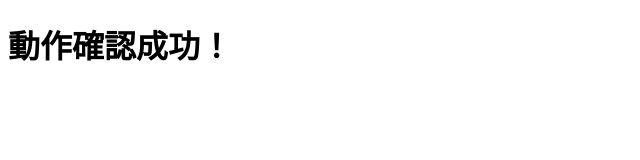
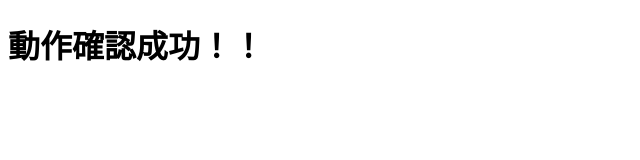
Before and after one commit to js-tomimori/sa-dev-repo-app, a plain HTML site: page App/index.html in a window 1280 px wide. Shown: the full height of the page, 0-640 px from the left. Drawn offline with Linux system fonts and the light colour scheme.

Commit message:
testtomimori

```diff
--- a/App/index.html
+++ b/App/index.html
@@ -5,6 +5,6 @@
     <title>Hello from Fargate!</title>
   </head>
   <body>
-    <h1>動作確認成功！</h1>
+    <h1>動作確認成功！！</h1>
   </body>
 </html>
--- a/buildspec-merge.yml
+++ b/buildspec-merge.yml
@@ -1,7 +1,7 @@
 version: 0.2
 
 env:
-  # git認証情報ヘルパーを有効化
+  # git認証情報ヘルパーを有効化##
   git-credential-helper: yes
   variables:
     ENV: "ut"
--- a/buildspec.yml
+++ b/buildspec.yml
@@ -1,7 +1,7 @@
 version: 0.2
 
 env:
-  # git認証情報ヘルパーを有効化
+  # git認証情報ヘルパーを有効化##
   git-credential-helper: yes
   variables:
     # BuildKitを有効化(キャッシュ)
```
Also changed, not shown: 1 other file.
